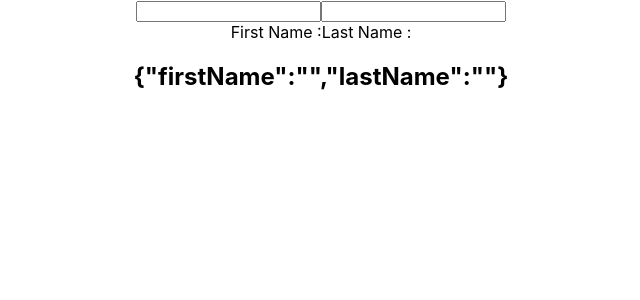
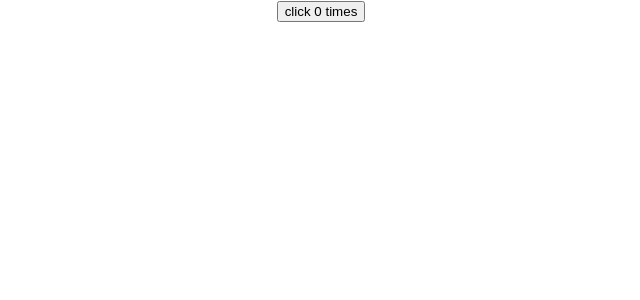
Before and after one commit to apparao1234/state-hook, a React (Create React App) app: page / in a window 1280 px wide. Shown: the top 300 px of the page, without its empty margins (319-959 px from the left). Built offline with nearby package versions, Linux system fonts and the light colour scheme.

Commit message:
UseEffect count  code and update title

```diff
--- a/src/App.js
+++ b/src/App.js
@@ -1,12 +1,12 @@
 import React from "react";
 import logo from "./logo.svg";
 import "./App.css";
-import HookCounterThree from "./components/HookCounterThree";
+import UseEffectHookCounter from "./components/UseEffectHookCounter";
 
 function App() {
   return (
     <div className='App'>
-      <HookCounterThree />
+      <UseEffectHookCounter />
     </div>
   );
 }
--- /dev/null
+++ b/src/components/UseEffectHookCounter.js
@@ -0,0 +1,19 @@
+import React, { useState, useEffect } from "react";
+
+function UseEffectHookCounter() {
+  const [count, setCount] = useState(0);
+
+  //This will be called after all renderings of the component.
+  //it will replace life cycle methods of calss like componentDidMount(),componentDidUpdate(),componentWillUnmount()
+  useEffect(() => {
+    document.title = `you clicked ${count}times`;
+  });
+
+  return (
+    <div>
+      <button onClick={() => setCount(count + 1)}>click {count} times</button>
+    </div>
+  );
+}
+
+export default UseEffectHookCounter;
```
Also changed, not shown: src/components/HookCounterFour.js (added, +23 -0 lines).
